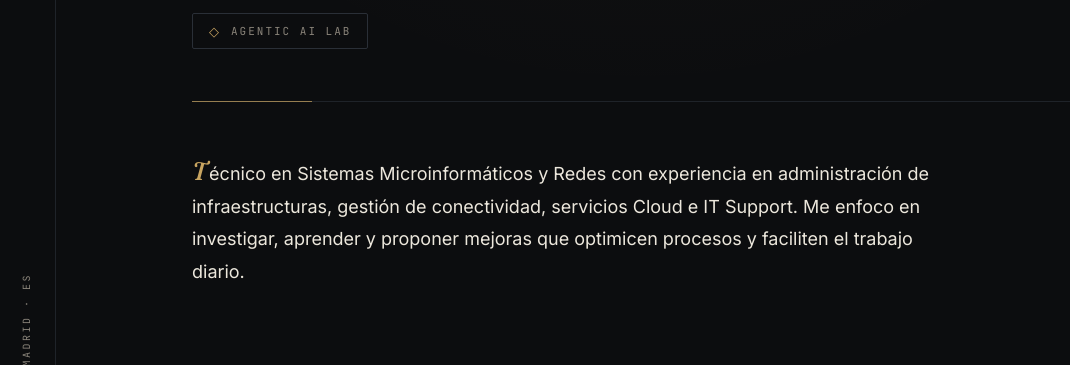
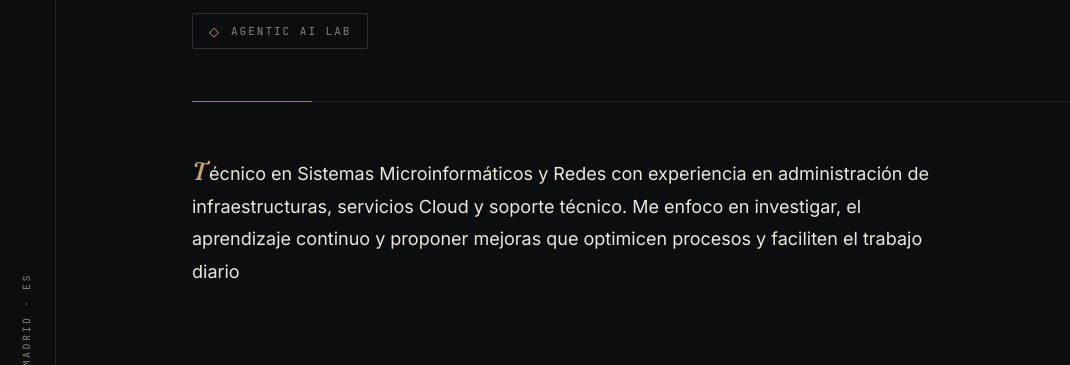
Before and after one commit to 4leX-42/portfolio2.1, a plain HTML site: page index.html in a window 1280 px wide. Shown: the part 404-769 px from the top of the page, without its empty margins (0-1070 px from the left). Drawn offline with Linux system fonts and the light colour scheme.

Commit message:
Perfil: texto nuevo, sin punto final

```diff
--- a/index.html
+++ b/index.html
@@ -765,7 +765,7 @@
       <button class="ai-open" id="aiOpen" type="button"><span class="glyph">◇</span> Agentic AI Lab</button>
     </section>
 
-    <p class="profile">Técnico en Sistemas Microinformáticos y Redes con experiencia en administración de infraestructuras, gestión de conectividad, servicios Cloud e IT Support. Me enfoco en investigar, aprender y proponer mejoras que optimicen procesos y faciliten el trabajo diario.</p>
+    <p class="profile">Técnico en Sistemas Microinformáticos y Redes con experiencia en administración de infraestructuras, servicios Cloud y soporte técnico. Me enfoco en investigar, el aprendizaje continuo y proponer mejoras que optimicen procesos y faciliten el trabajo diario</p>
 
     <section class="grid">
 
```
